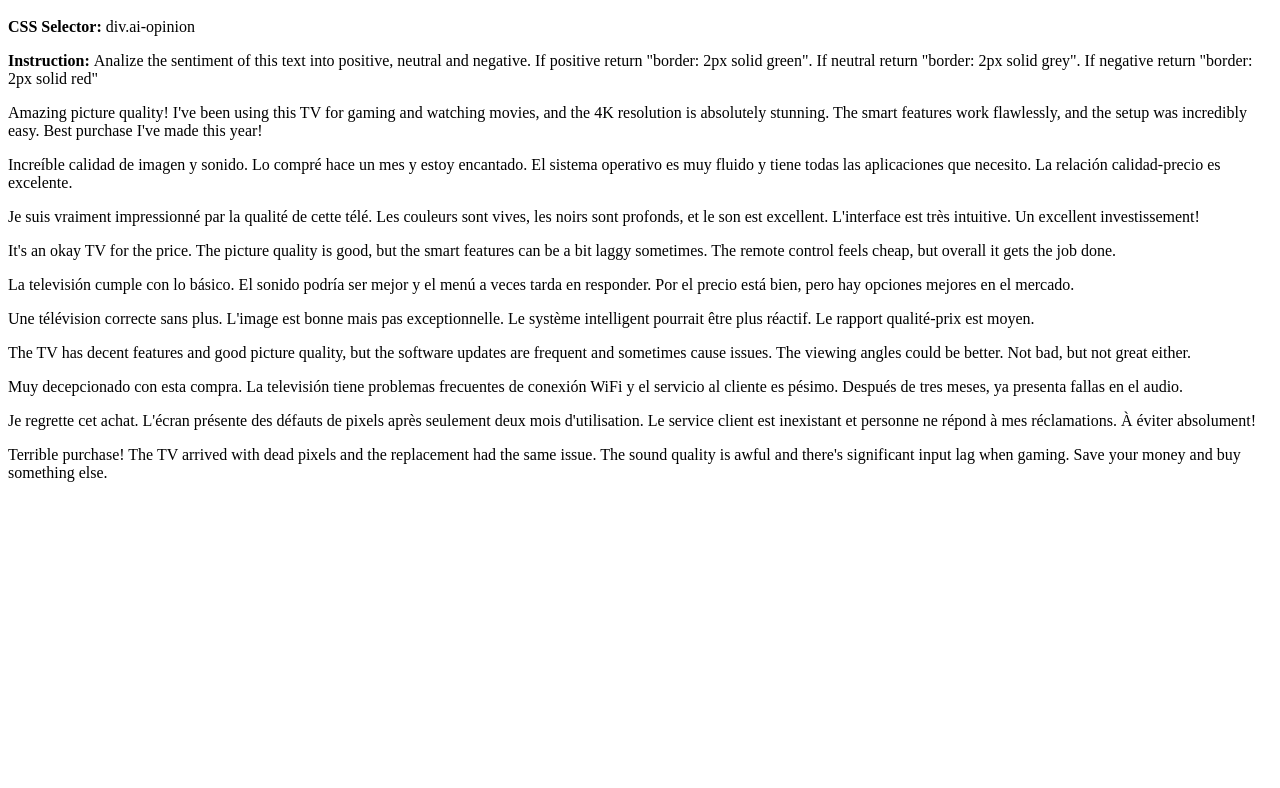
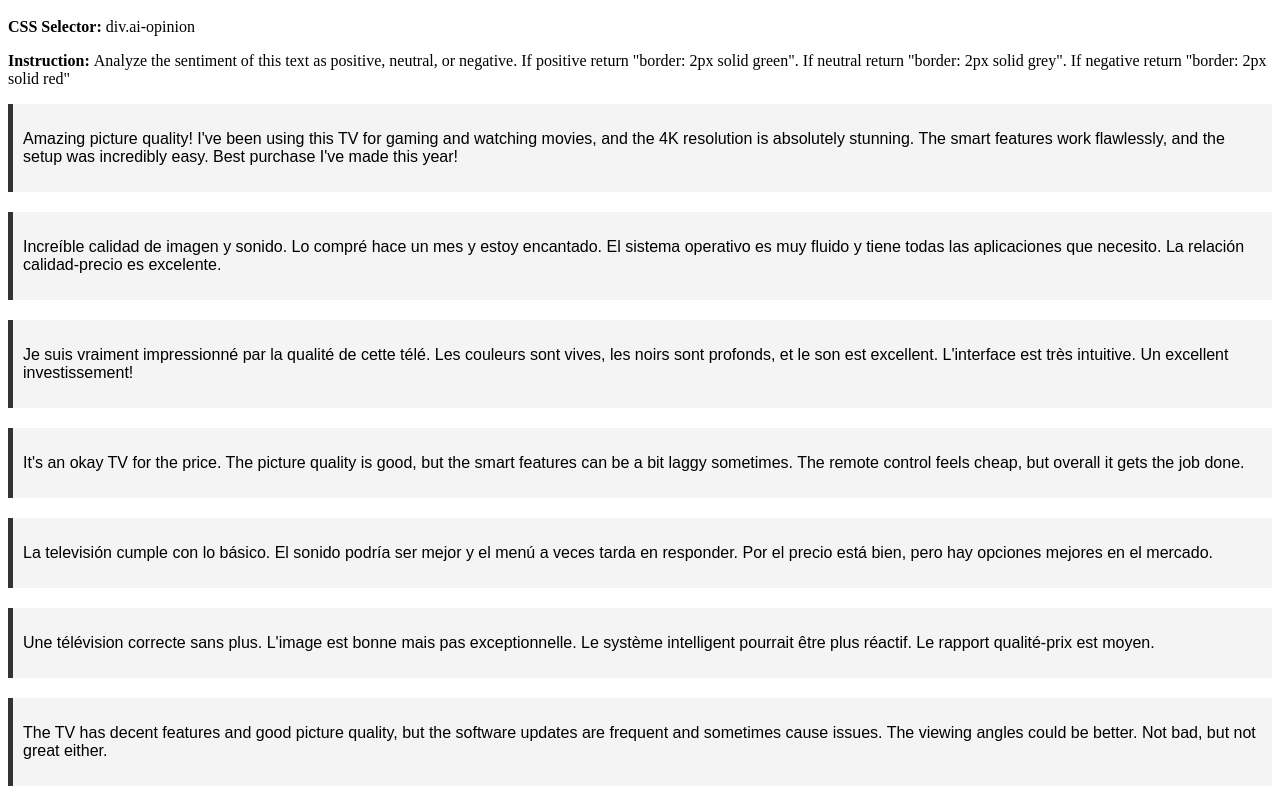
Before and after one commit to pablobenitomar/insAIght-samples, a plain HTML site: page sentiment.html in a window 1280 px wide. Shown: the part 48-836 px from the top of the page. Before the commit the page ends 800 px from the top, so only its background shows below. Drawn offline with Linux system fonts and the light colour scheme.

Commit message:
updated prompt and styling

```diff
--- a/sentiment.html
+++ b/sentiment.html
@@ -1,11 +1,20 @@
 <HTML>
     <head>
+      <style>
+      .ai-opinion {
+          font-family: Arial, sans-serif;
+          margin-bottom: 20px;
+          padding: 10px;
+          background-color: #f4f4f4;
+          border-left: 5px solid #333;
+      }
+     </style>
 
     </head>
     <body>
           <h1>Test site for insAIght: Sentiment analysis example</h1>
           <p> <b>CSS Selector: </b> div.ai-opinion </p>
-          <p> <b>Instruction: </b> Analize the sentiment of this text into positive, neutral and negative. If positive return "border: 2px solid green". If neutral return "border: 2px solid grey". If negative return "border: 2px solid red" </p>
+          <p> <b>Instruction: </b> Analyze the sentiment of this text as positive, neutral, or negative. If positive return "border: 2px solid green". If neutral return "border: 2px solid grey". If negative return "border: 2px solid red" </p>
           <div class="ai-opinion">
             <p>Amazing picture quality! I've been using this TV for gaming and watching movies, and the 4K resolution is absolutely stunning. The smart features work flawlessly, and the setup was incredibly easy. Best purchase I've made this year!</p>
           </div>
```
